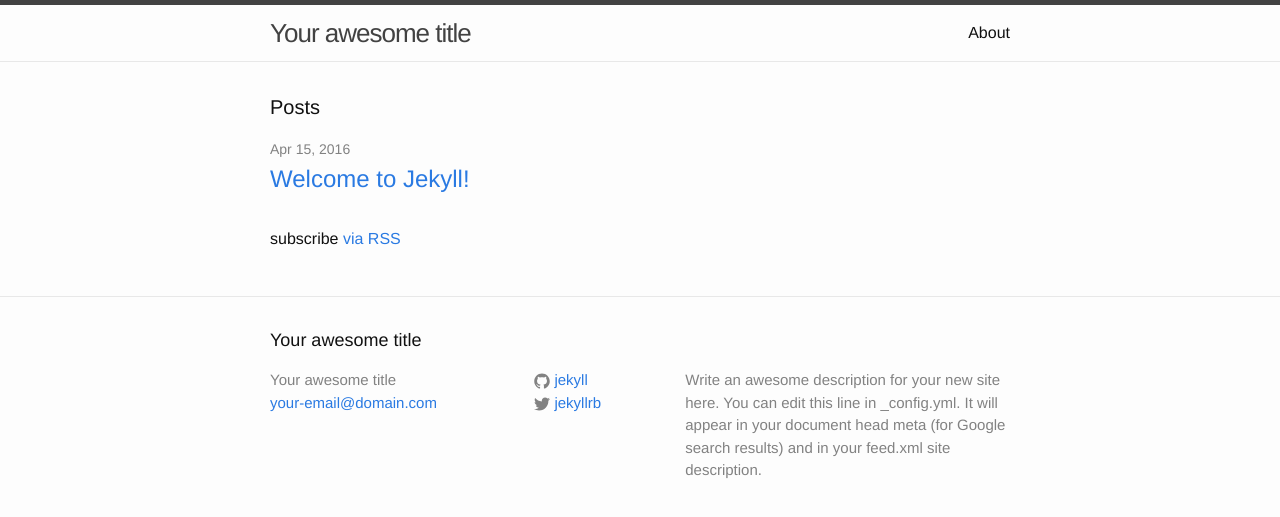
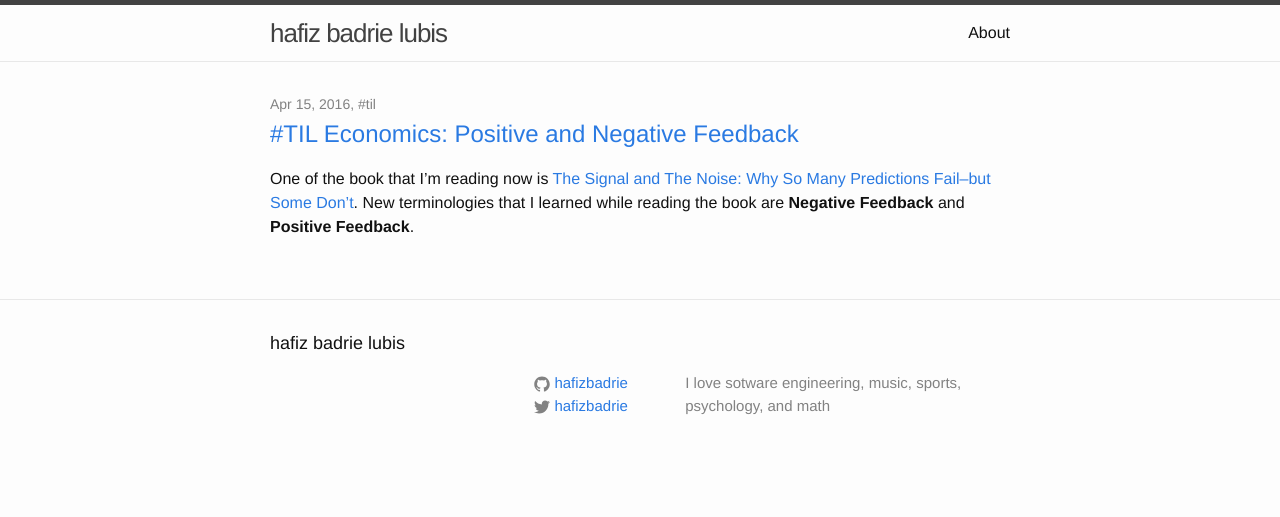
Before and after one commit to hafizbadrie/hafizbadrie.github.io, a Jekyll site: the page built from index.html, in a window 1280 px wide. Shown: the top 517 px of the page. Built offline with Jekyll 4.4.1, drawn with Linux system fonts in a browser that asks for light colours.

Commit message:
Added new post and changed some configurations.

```diff
--- a/_config.yml
+++ b/_config.yml
@@ -6,16 +6,14 @@
 # 'jekyll serve'. If you change this file, please restart the server process.
 
 # Site settings
-title: Your awesome title
-email: your-email@domain.com
+title: hafiz badrie lubis
+email:
 description: > # this means to ignore newlines until "baseurl:"
-  Write an awesome description for your new site here. You can edit this
-  line in _config.yml. It will appear in your document head meta (for
-  Google search results) and in your feed.xml site description.
+  I love sotware engineering, music, sports, psychology, and math
 baseurl: "" # the subpath of your site, e.g. /blog
 url: "http://yourdomain.com" # the base hostname & protocol for your site
-twitter_username: jekyllrb
-github_username:  jekyll
+twitter_username: hafizbadrie
+github_username:  hafizbadrie
 
 # Build settings
 markdown: kramdown
--- a/_includes/footer.html
+++ b/_includes/footer.html
@@ -7,8 +7,6 @@
     <div class="footer-col-wrapper">
       <div class="footer-col footer-col-1">
         <ul class="contact-list">
-          <li>{{ site.title }}</li>
-          <li><a href="mailto:{{ site.email }}">{{ site.email }}</a></li>
         </ul>
       </div>
 
--- /dev/null
+++ b/_posts/2016-04-15-til-economics-positive-and-negative-feedback.markdown
@@ -0,0 +1,11 @@
+---
+layout: post
+title:  "#TIL Economics: Positive and Negative Feedback"
+date:   2016-04-15 22:02:51 +0700
+category: til
+---
+One of the book that I'm reading now is [The Signal and The Noise: Why So Many Predictions Fail--but Some Don't](http://www.amazon.com/Signal-Noise-Many-Predictions-Fail--but/dp/0143125087/ref=sr_1_1?ie=UTF8&qid=1460770488&sr=8-1&keywords=signal+and+noise).
+New terminologies that I learned while reading the book are **Negative Feedback** and **Positive Feedback**.
+
+**Negative Feedback** is a condition when you raise your price tag and you get lower sales in return, and vice versa.
+While, **Positive Feedback** is a condition when you raise your price tag and the sales number is increasing, as well.
--- a/_posts/2016-04-15-welcome-to-jekyll.markdown
+++ /dev/null
@@ -1,25 +0,0 @@
----
-layout: post
-title:  "Welcome to Jekyll!"
-date:   2016-04-15 22:02:51 +0700
-categories: jekyll update
----
-You’ll find this post in your `_posts` directory. Go ahead and edit it and re-build the site to see your changes. You can rebuild the site in many different ways, but the most common way is to run `jekyll serve`, which launches a web server and auto-regenerates your site when a file is updated.
-
-To add new posts, simply add a file in the `_posts` directory that follows the convention `YYYY-MM-DD-name-of-post.ext` and includes the necessary front matter. Take a look at the source for this post to get an idea about how it works.
-
-Jekyll also offers powerful support for code snippets:
-
-{% highlight ruby %}
-def print_hi(name)
-  puts "Hi, #{name}"
-end
-print_hi('Tom')
-#=> prints 'Hi, Tom' to STDOUT.
-{% endhighlight %}
-
-Check out the [Jekyll docs][jekyll-docs] for more info on how to get the most out of Jekyll. File all bugs/feature requests at [Jekyll’s GitHub repo][jekyll-gh]. If you have questions, you can ask them on [Jekyll Talk][jekyll-talk].
-
-[jekyll-docs]: http://jekyllrb.com/docs/home
-[jekyll-gh]:   https://github.com/jekyll/jekyll
-[jekyll-talk]: https://talk.jekyllrb.com/
--- a/index.html
+++ b/index.html
@@ -4,20 +4,17 @@ layout: default
 
 <div class="home">
 
-  <h1 class="page-heading">Posts</h1>
-
   <ul class="post-list">
     {% for post in site.posts %}
       <li>
-        <span class="post-meta">{{ post.date | date: "%b %-d, %Y" }}</span>
+        <span class="post-meta">{{ post.date | date: "%b %-d, %Y" }}, #{{ post.category }}</span>
 
         <h2>
           <a class="post-link" href="{{ post.url | prepend: site.baseurl }}">{{ post.title }}</a>
         </h2>
+
+        {{ post.excerpt }}
       </li>
     {% endfor %}
   </ul>
-
-  <p class="rss-subscribe">subscribe <a href="{{ "/feed.xml" | prepend: site.baseurl }}">via RSS</a></p>
-
 </div>
```
